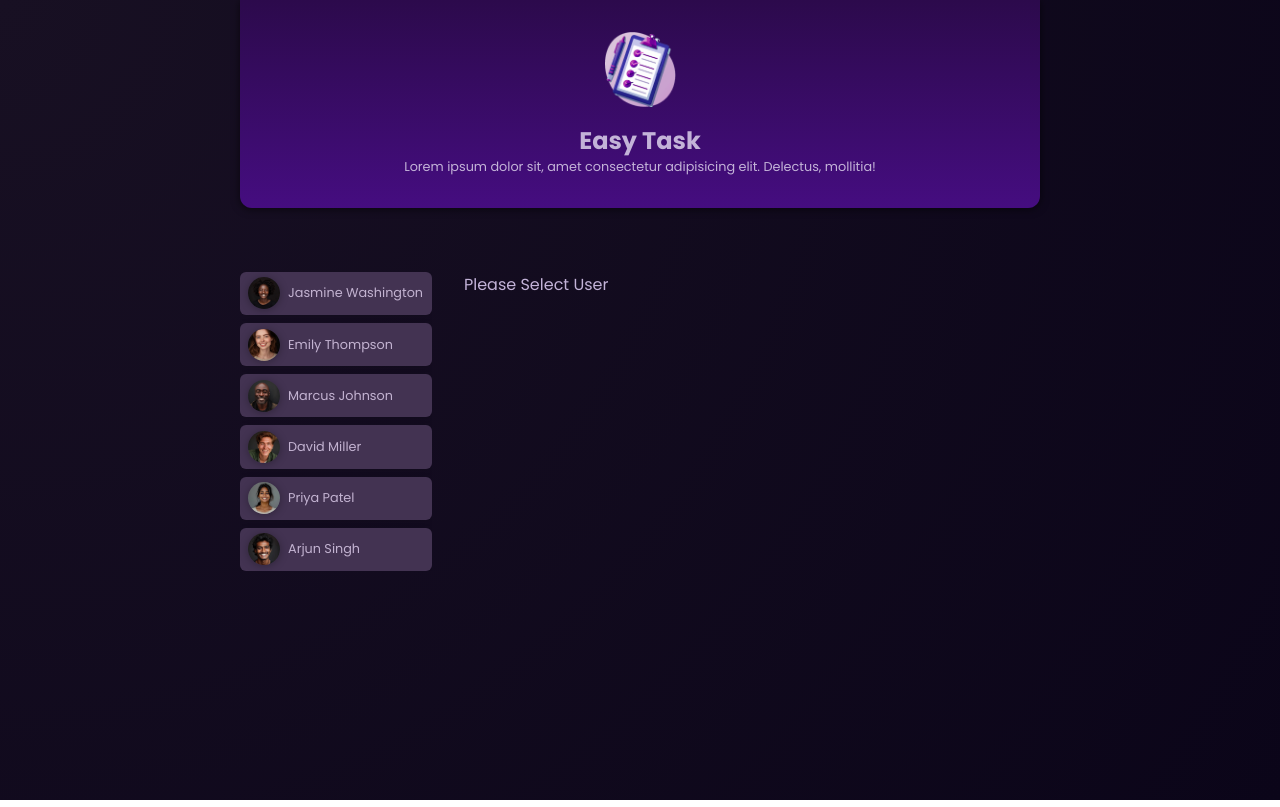
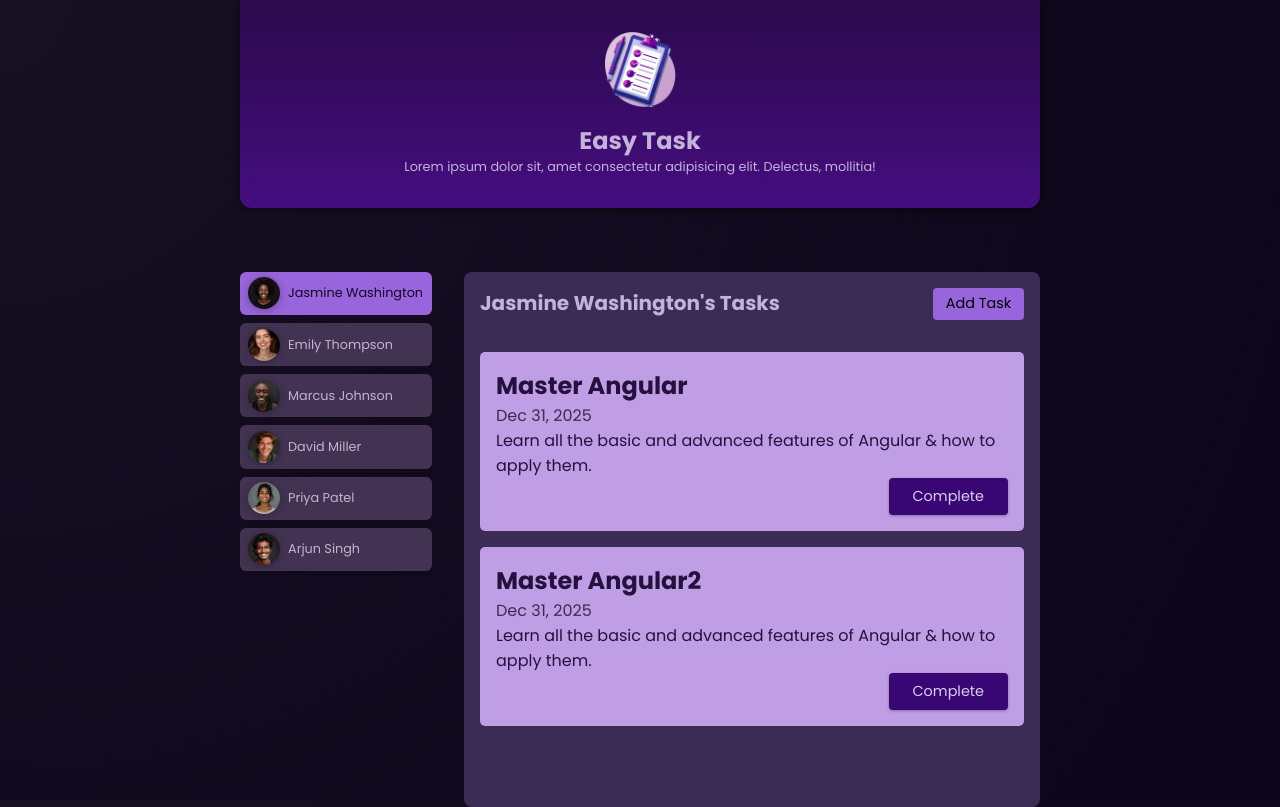
Before and after one commit to Hpt9/angular-first-project, an Angular app: page / in a window 1280 px wide. Built offline with nearby package versions, Linux system fonts and the light colour scheme.

Commit message:
manipulating tasks by service

```diff
--- a/src/app/app.component.html
+++ b/src/app/app.component.html
@@ -18,8 +18,10 @@
   kohne versiye if else
   -->
   @if (userNameForID) {
-    <app-tasks [userName]="userNameForID.name" [id]="userNameForID.id"/>
+    <app-tasks [userName]="userNameForID.name" [id]="userNameForID.id" />
   }@else {
     <p>Please Select User</p>
   }
+
+
 </main>
--- a/src/app/app.component.scss
+++ b/src/app/app.component.scss
@@ -21,6 +21,7 @@ main {
   display: grid;
   grid-auto-flow: row;
   gap: 2rem;
+  //position: relative;
 }
 
 #users {
--- a/src/app/app.component.ts
+++ b/src/app/app.component.ts
@@ -4,18 +4,19 @@ import { UserComponent } from "./user/user.component";
 import { DUMMY_USERS } from './dummy-users';
 import { TasksComponent } from "./tasks/tasks.component";
 import { NgFor,NgIf } from '@angular/common';
+import { NewTaskComponent } from "./tasks/new-task/new-task.component";
 
 @Component({
   selector: 'app-root',
   standalone: true,
-  imports: [HeaderComponent, UserComponent, TasksComponent,NgFor,NgIf],
+  imports: [HeaderComponent, UserComponent, TasksComponent, NgFor, NgIf],
   templateUrl: './app.component.html',
   styleUrl: './app.component.scss',
 })
 export class AppComponent {
   users = DUMMY_USERS;
   err = {name:"Select User to show tasks"}
-  selectedID?:string;
+  selectedID:string="u1";
   newName = ''
   get userNameForID (){
       return this.users.find((user)=>user.id===this.selectedID)!
--- /dev/null
+++ b/src/app/tasks/new-task/new-task.component.html
@@ -0,0 +1,25 @@
+<div class="backdrop" (click)="closeModal()"></div>
+<dialog open>
+  <h2>Add Task</h2>
+  <form (ngSubmit)="onSubmit()">
+    <p>
+      <label for="title">Title</label>
+      <input type="text" id="title" name="title" [(ngModel)]="enteredTitle"/>
+    </p>
+
+    <p>
+      <label for="summary">Summary</label>
+      <textarea id="summary" rows="5" name="summary"  [(ngModel)]="enteredSummary"></textarea>
+    </p>
+
+    <p>
+      <label for="due-date">Due Date</label>
+      <input type="date" id="due-date" name="due-date"  [(ngModel)]="enteredDate"/>
+    </p>
+
+    <p class="actions">
+      <button type="button" (click)="closeModal()">Cancel</button>
+      <button type="submit">Create</button>
+    </p>
+  </form>
+</dialog>
--- /dev/null
+++ b/src/app/tasks/new-task/new-task.component.scss
@@ -0,0 +1,87 @@
+.backdrop {
+    background-color: rgba(0, 0, 0, 0.9);
+    position: fixed;
+    top: 0;
+    left: 0;
+    width: 100%;
+    height: 100vh;
+  }
+
+  dialog {
+    width: 90%;
+    max-width: 30rem;
+    background-color: #433352;
+    border-radius: 6px;
+    border: none;
+    box-shadow: 0 1px 6px rgba(0, 0, 0, 0.4);
+    overflow: hidden;
+    padding: 1rem;
+    top:50%;
+    left:50%;
+    transform: translate(-50%,-50%);
+  }
+
+  h2 {
+    margin: 0;
+    color: #d0c2e1;
+  }
+
+  label {
+    display: block;
+    font-weight: bold;
+    font-size: 0.85rem;
+    color: #ab9ac0;
+  }
+
+  input,
+  textarea {
+    width: 100%;
+    font: inherit;
+    padding: 0.15rem 0.25rem;
+    border-radius: 4px;
+    border: 1px solid #ab9ac0;
+    background-color: #d0c2e1;
+  }
+
+  .actions {
+    margin: 1rem 0 0;
+    display: flex;
+    justify-content: flex-end;
+    gap: 0.25rem;
+  }
+
+  button {
+    font: inherit;
+    cursor: pointer;
+    border: none;
+    padding: 0.35rem 1.25rem;
+    border-radius: 4px;
+    background-color: transparent;
+  }
+
+  button[type="button"] {
+    color: #bdadcf;
+  }
+
+  button[type="button"]:hover,
+  button[type="button"]:active {
+    color: #d0c2e1;
+  }
+
+  button[type="submit"] {
+    background-color: #9c73ca;
+    box-shadow: 0 1px 3px rgba(0, 0, 0, 0.3);
+    transition: all 0.3s ease;
+  }
+
+  button[type="submit"]:hover,
+  button[type="submit"]:active {
+    background-color: #895cce;
+    box-shadow: 0 1px 6px rgba(0, 0, 0, 0.3);
+  }
+
+  @media (min-width: 768px) {
+    dialog {
+      padding: 2rem;
+    }
+  }
--- /dev/null
+++ b/src/app/tasks/new-task/new-task.component.ts
@@ -0,0 +1,34 @@
+import { Component, EventEmitter, inject, Input, Output } from '@angular/core';
+import { FormsModule } from '@angular/forms';
+import { TasksService } from '../tasks.service';
+interface TaskOBJ{
+  title:string,
+  summary:string,
+  date:string
+}
+@Component({
+  selector: 'app-new-task',
+  standalone: true,
+  imports: [FormsModule],
+  templateUrl: './new-task.component.html',
+  styleUrl: './new-task.component.scss'
+})
+export class NewTaskComponent {
+  @Input({required:true}) userId!:string;
+  @Output () modalClosed = new EventEmitter<void>()
+  enteredTitle = '';
+  enteredSummary = '';
+  enteredDate = '';
+  private taskService = inject(TasksService)
+  closeModal(){
+    this.modalClosed.emit()
+  }
+  onSubmit(){
+    this.taskService.addTask({
+      title:this.enteredTitle,
+      summary:this.enteredSummary,
+      date:this.enteredDate
+    },this.userId)
+    this.modalClosed.emit()
+  }
+}
--- a/src/app/tasks/task/task.component.html
+++ b/src/app/tasks/task/task.component.html
@@ -1,6 +1,6 @@
 <article>
     <h2>{{task.title}}</h2>
-    <time>{{task.dueDate}}</time>
+    <time>{{task.dueDate | date}}</time>
     <p>{{task.summary}}</p>
     <p class="actions">
         <button (click)="taskComplete()">Complete</button>
--- a/src/app/tasks/task/task.component.ts
+++ b/src/app/tasks/task/task.component.ts
@@ -1,4 +1,6 @@
-import { Component, EventEmitter, Input, Output } from '@angular/core';
+import { Component, EventEmitter, inject, Input, Output } from '@angular/core';
+import { DatePipe } from '@angular/common';
+import { TasksService } from '../tasks.service';
 interface TaskOBJ{
   id: string;
   userId: string;
@@ -9,15 +11,14 @@ interface TaskOBJ{
 @Component({
   selector: 'app-task',
   standalone: true,
-  imports: [],
+  imports: [DatePipe],
   templateUrl: './task.component.html',
   styleUrl: './task.component.scss'
 })
 export class TaskComponent {
-  @Output() complete = new EventEmitter<string>()
   @Input({required:true}) task!:TaskOBJ;
-
+  private taskService = inject(TasksService)
   taskComplete(){
-    this.complete.emit(this.task.id)
+    this.taskService.removeTask(this.task.id)
   }
 }
--- a/src/app/tasks/tasks.component.html
+++ b/src/app/tasks/tasks.component.html
@@ -1,15 +1,19 @@
+@if (isModalOpen) {
+    <app-new-task (modalClosed)="endAddingTask()" [userId]="id"/>
+}
 <section id="tasks">
     <header>
         <h2>{{userName}}'s Tasks</h2>
         <menu>
-            <button>Add Task</button>
+            <button (click)="startAddingTask()">Add Task</button>
         </menu>
     </header>
     <ul>
         @for (item of userTasks; track $index) {
             <li>
-                <app-task [task]="item" (complete)="taskComplete($event)"/>
+                <app-task [task]="item" />
             </li>
         }
     </ul>
+
 </section>
--- a/src/app/tasks/tasks.component.ts
+++ b/src/app/tasks/tasks.component.ts
@@ -1,6 +1,13 @@
 import { Component, Input, Output,EventEmitter } from '@angular/core';
 import { TaskComponent } from "./task/task.component";
 import { dummyTasks } from '../dummy-tasks';
+import { NewTaskComponent } from '../tasks/new-task/new-task.component';
+import { TasksService } from './tasks.service';
+interface TaskOBJ{
+  title:string,
+  summary:string,
+  date:string
+}
 interface Task {
   id: string;
   userId: string;
@@ -11,7 +18,7 @@ interface Task {
 @Component({
   selector: 'app-tasks',
   standalone: true,
-  imports: [TaskComponent],
+  imports: [TaskComponent, NewTaskComponent],
   templateUrl: './tasks.component.html',
   styleUrl: './tasks.component.scss'
 })
@@ -19,11 +26,19 @@ export class TasksComponent {
   @Input({required:true}) id!:string;
   @Input({required:true}) userName!:string;
   @Output() taskArray = new EventEmitter();
-  tasks=dummyTasks
+  isModalOpen = false;
+  constructor(private taskService:TasksService){}
   get userTasks(){
-    return this.tasks.filter((task)=>task.userId===this.id);
+    return this.taskService.getUserTasks(this.id)
   }
-  taskComplete(id:string){
-    this.tasks = this.tasks.filter((task)=>task.id!==id)
+  startAddingTask(){
+    this.isModalOpen=true;
   }
+  endAddingTask(){
+    this.isModalOpen=false;
+  }
+  // submitTaskData(task: TaskOBJ){
+  //   this.taskService.addTask(task,this.id)
+  //   //console.log(this.tasks)
+  // }
 }
--- /dev/null
+++ b/src/app/tasks/tasks.service.ts
@@ -0,0 +1,101 @@
+import { Injectable } from "@angular/core";
+
+interface TaskOBJ{
+    title:string,
+    summary:string,
+    date:string
+  }
+@Injectable ({providedIn:"root"})
+export class TasksService{
+    tasks = [
+        {
+          id: 't1',
+          userId: 'u1',
+          title: 'Master Angular',
+          summary:
+            'Learn all the basic and advanced features of Angular & how to apply them.',
+          dueDate: '2025-12-31',
+        },
+        {
+            id: 't4',
+            userId: 'u1',
+            title: 'Master Angular2',
+            summary:
+              'Learn all the basic and advanced features of Angular & how to apply them.',
+            dueDate: '2025-12-31',
+          },
+        {
+          id: 't2',
+          userId: 'u3',
+          title: 'Build first prototype',
+          summary: 'Build a first prototype of the online shop website',
+          dueDate: '2024-05-31',
+        },
+        {
+          id: 't3',
+          userId: 'u4',
+          title: 'Prepare issue template',
+          summary:
+            'Prepare and describe an issue template which will help with project management',
+          dueDate: '2024-06-15',
+        },
+        {
+            id: 't5',
+            userId: 'u5',
+            title: 'Task For User5',
+            summary:
+              'Prepare and describe an issue template which will help with project management',
+            dueDate: '2024-06-15',
+          },{
+            id: 't6',
+            userId: 'u6',
+            title: 'Task For User6',
+            summary:
+              'Prepare and describe an issue template which will help with project management',
+            dueDate: '2024-06-15',
+          },{
+            id: 't7',
+            userId: 'u2',
+            title: 'Task For User2',
+            summary:
+              'Prepare and describe an issue template which will help with project management',
+            dueDate: '2024-06-15',
+          },{
+            id: 't8',
+            userId: 'u5',
+            title: 'Task For User5',
+            summary:
+              'Prepare and describe an issue template which will help with project management',
+            dueDate: '2024-06-15',
+          }
+      ]
+    constructor (){
+        const tasks = localStorage.getItem("tasks")
+
+        if(tasks){
+            this.tasks=JSON.parse(tasks)
+        }
+    }
+    getUserTasks (userId:string){
+       return this.tasks.filter((task)=>task.userId===userId);
+    }
+    addTask(taskData:TaskOBJ,userId:string){
+        this.tasks.push({
+            id: new Date().getTime().toString(),
+            userId: userId,
+            title: taskData.title,
+            summary: taskData.summary,
+            dueDate: taskData.date,
+          })
+        this.saveTasks()
+    }
+
+    removeTask(id:string){
+        this.tasks = this.tasks.filter((task)=>task.id!==id)
+        this.saveTasks()
+    }
+
+    private saveTasks(){
+        localStorage.setItem('tasks',JSON.stringify(this.tasks))
+    }
+}
```
